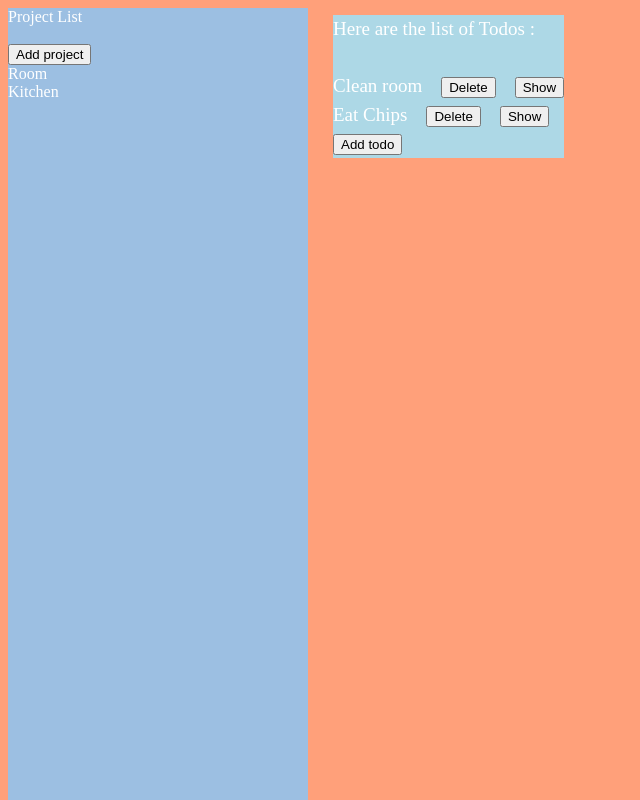
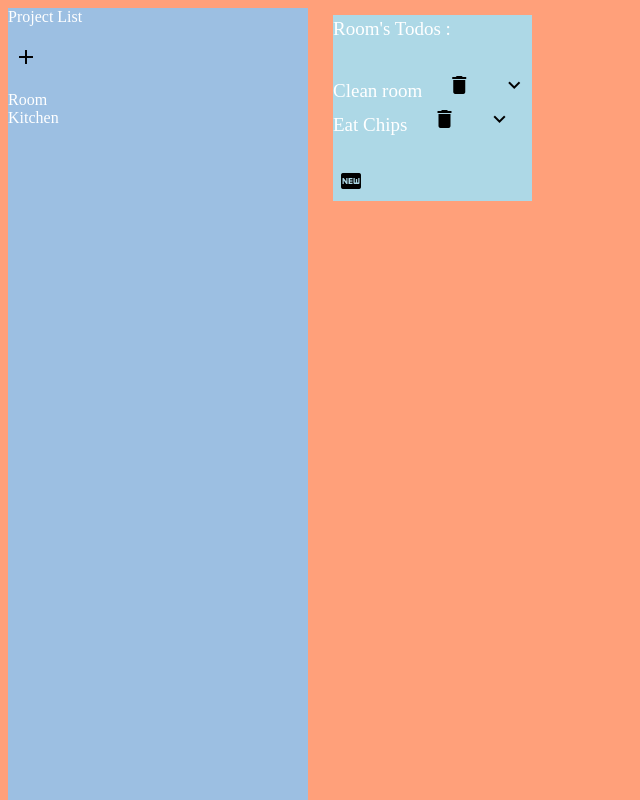
Before and after one commit to tim87henry/todo_list, a website built with webpack: page dist/index.html in a window 1280 px wide. Shown: the whole page, without its empty margins (0-640 px from the left). Built offline with nearby package versions, Linux system fonts and the light colour scheme.

Commit message:
Completed add todo form

```diff
--- a/src/index.js
+++ b/src/index.js
@@ -26,11 +26,15 @@ navbar.id="navbar";
 navbar.innerHTML="Project List"+"<br>"+"<br>";
 
 const new_project=document.createElement("button");
-new_project.innerHTML="Add project";
+new_project.innerHTML='<i class="material-icons">add</i>';
+new_project.id="new_project_button";
 navbar.appendChild(new_project)
 new_project.addEventListener('click',function (e) {
     addProject();
 });
+let line_break=document.createElement('div');
+line_break.innerHTML="<br>";
+navbar.appendChild(line_break);
 
 const project_list = document.createElement('div');
 project_list.id="project_list";
@@ -67,20 +71,20 @@ function showProjects() {
 
 function displayTodos() {
     projectData.innerHTML="";
-    projectData.innerHTML="Here are the list of Todos : "+"<br><br>";
+    projectData.innerHTML=currentProject.name+"'s Todos : "+"<br><br>";
     for (let i=0;i<currentProject.listTodos().length;i++) {
         projectData.innerHTML=projectData.innerHTML+currentProject.listTodos()[i].name+"&emsp;";
         const delete_button=document.createElement("button");
         delete_button.id=currentProject.listTodos()[i].name;
         delete_button.className="delete_button";
-        delete_button.innerHTML="Delete";
+        delete_button.innerHTML='<i class="material-icons delete_todo">delete</i>';
         projectData.appendChild(delete_button);
         projectData.innerHTML=projectData.innerHTML+"&emsp;";
 
         const show_button=document.createElement("button");
         show_button.id=currentProject.listTodos()[i].name;
         show_button.className="show_button";
-        show_button.innerHTML="Show";
+        show_button.innerHTML='<i class="material-icons show_todo">keyboard_arrow_down</i>';
         projectData.appendChild(show_button);
         projectData.innerHTML=projectData.innerHTML+"<br>";
 
@@ -102,6 +106,10 @@ function displayTodos() {
             showTodo(showBtns[i].id)
         });
     }
+
+    let line_break=document.createElement('div');
+    line_break.innerHTML="<br>";
+    projectData.appendChild(line_break);
 
     addNewTodo();
 }
@@ -158,7 +166,8 @@ function addProject() {
 // Add a new Todo
 function addNewTodo() {
     const new_todo=document.createElement("button");
-    new_todo.innerHTML="Add todo";
+    new_todo.id="new_todo_button";
+    new_todo.innerHTML='<i class="material-icons">fiber_new</i>';
     projectData.appendChild(new_todo)
     new_todo.addEventListener('click',function (e) {
         addTodo();
@@ -175,11 +184,36 @@ const todo_name_text=document.createElement('input');
 todo_name_div.appendChild(todo_name_text);
 add_todo_box.appendChild(todo_name_div);
 
+const todo_descr_div=document.createElement('div');
+const todo_descr_label=document.createElement('div');
+todo_descr_label.innerHTML="Description :: ";
+todo_descr_div.appendChild(todo_descr_label);
+const todo_descr_text=document.createElement('input');
+todo_descr_div.appendChild(todo_descr_text);
+add_todo_box.appendChild(todo_descr_div);
+
+const todo_due_div=document.createElement('div');
+const todo_due_label=document.createElement('div');
+todo_due_label.innerHTML="Due by :: ";
+todo_due_div.appendChild(todo_due_label);
+const todo_due_date=document.createElement('input');
+todo_due_date.type='date';
+todo_due_div.appendChild(todo_due_date);
+add_todo_box.appendChild(todo_due_div);
+
+const todo_priority_div=document.createElement('div');
+const todo_priority_label=document.createElement('div');
+todo_priority_label.innerHTML="Priority :: ";
+todo_priority_div.appendChild(todo_priority_label);
+const todo_priority_value=document.createElement('input');
+todo_priority_div.appendChild(todo_priority_value);
+add_todo_box.appendChild(todo_priority_div);
+
 const todoOkayBtn=document.createElement('button');
 todoOkayBtn.innerHTML="Okay";
 add_todo_box.appendChild(todoOkayBtn);
 todoOkayBtn.addEventListener('click',function(e) {
-    const new_todo=createProject(todo_name_text.value);
+    const new_todo=new todo(todo_name_text.value,todo_descr_text.value,todo_due_date.value,todo_priority_value.value);
     currentProject.addTodo(new_todo)
     todo_name_text.value="";
     add_todo_box.style.display="none";
```
Also changed, not shown: dist/index.html, dist/main.js, dist/style.css.
